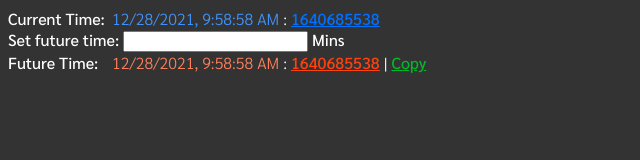
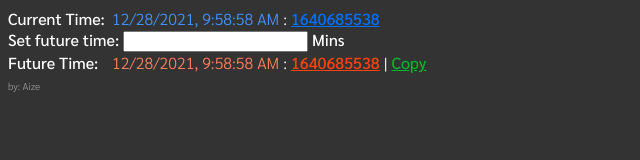
Before and after one commit to Aizellix/SimpleExpressAPI, a plain HTML site: page getFutureTime.html in a window 1280 px wide. Shown: the full height of the page, 0-640 px from the left. Drawn offline with nearby package versions, Linux system fonts and the light colour scheme.

Commit message:
Update getFutureTime.html

```diff
--- a/getFutureTime.html
+++ b/getFutureTime.html
@@ -57,6 +57,9 @@
     <b class="title">Future Time:</b>
     <span id="futureTime"></span> : <b id="timestampB"></b> | <b id="copy" onclick="copyFutureTimeStamp()">Copy</b>
 </div>
+<div>
+    <small style="font-size:10px; color: #999;">by: Aize</small>
+</div>
 </body>
 <script>
 var nextMin = 0;
```
